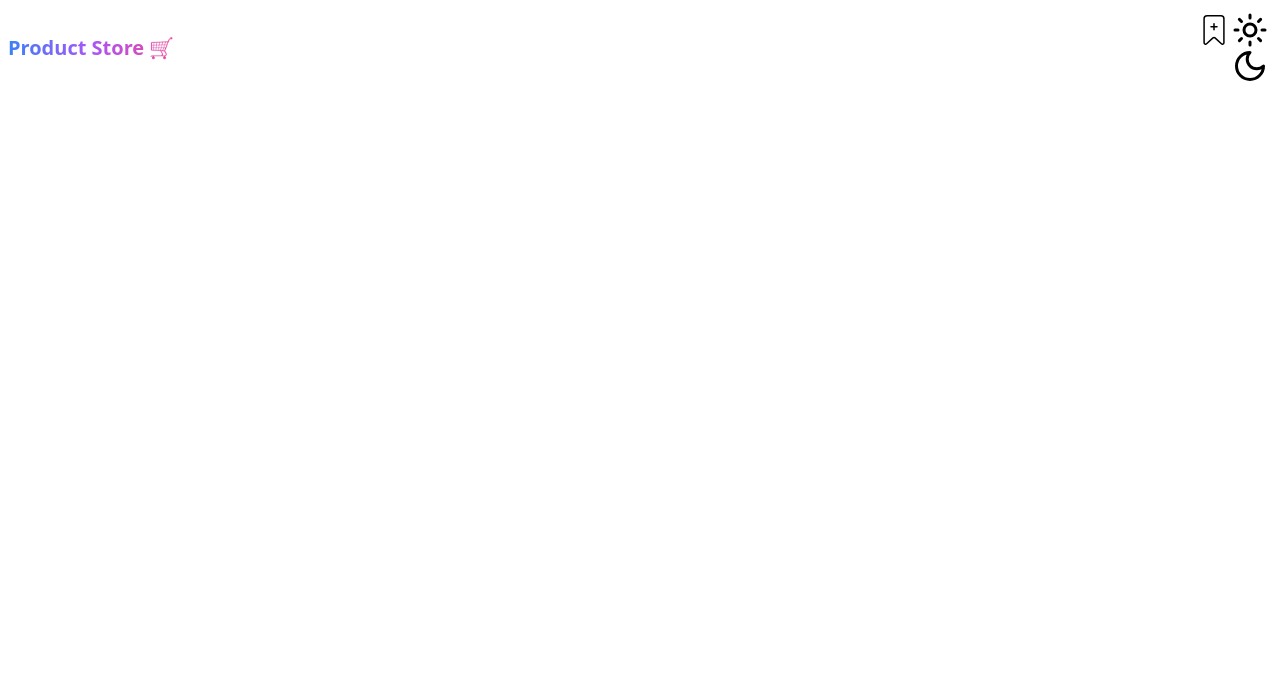
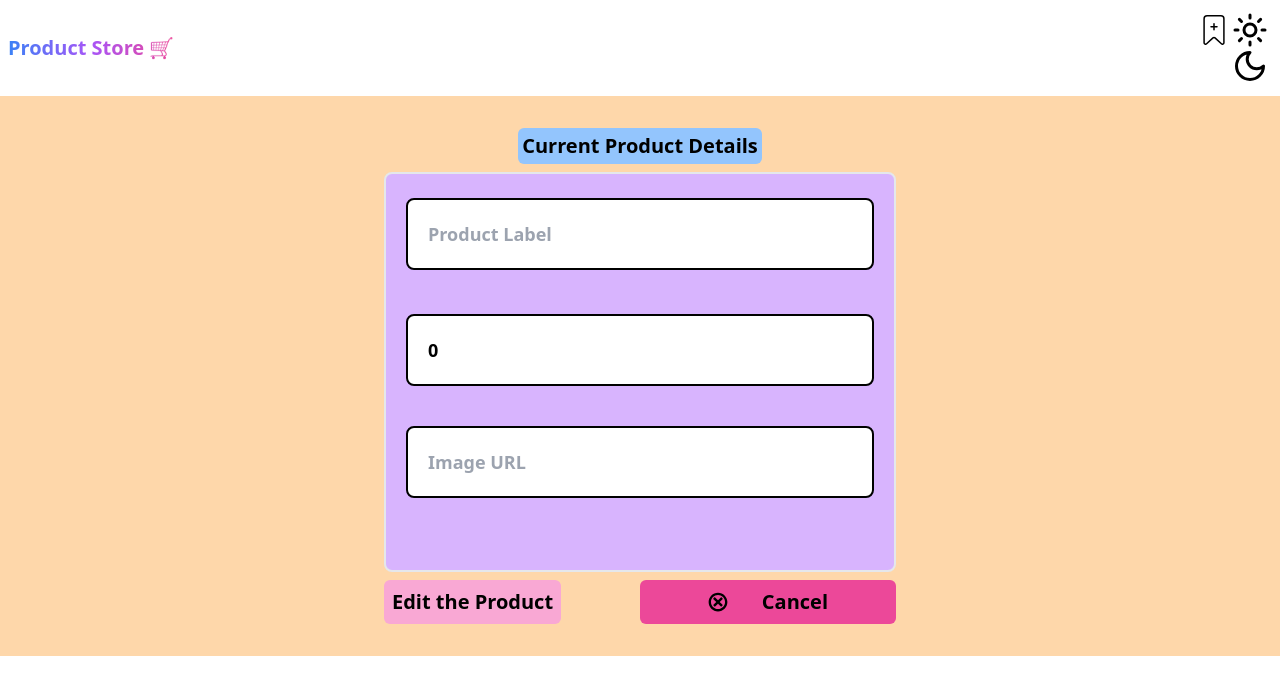
Before and after one commit to codehaldar01/Add-card, a React (Vite) app in the folder frontend/: page /edit/1 in a window 1280 px wide. Before the commit this address had no page. Shown: the top 694 px of the page. Built offline with nearby package versions, Linux system fonts and the light colour scheme; no server answers.

Commit message:
added update funality and CRUD is Completed now

```diff
--- a/frontend/output.css
+++ b/frontend/output.css
@@ -595,12 +595,40 @@ video {
   height: auto;
 }
 
+.h-\[70vh\] {
+  height: 70vh;
+}
+
+.h-\[60vh\] {
+  height: 60vh;
+}
+
+.h-\[50vh\] {
+  height: 50vh;
+}
+
+.h-\[80vh\] {
+  height: 80vh;
+}
+
+.h-\[20vh\] {
+  height: 20vh;
+}
+
 .w-2\/5 {
   width: 40%;
 }
 
 .w-full {
   width: 100%;
+}
+
+.w-3\/4 {
+  width: 75%;
+}
+
+.w-1\/2 {
+  width: 50%;
 }
 
 .max-w-sm {
@@ -621,6 +649,18 @@ video {
 
 .justify-between {
   justify-content: space-between;
+}
+
+.space-y-4 > :not([hidden]) ~ :not([hidden]) {
+  --tw-space-y-reverse: 0;
+  margin-top: calc(1rem * calc(1 - var(--tw-space-y-reverse)));
+  margin-bottom: calc(1rem * var(--tw-space-y-reverse));
+}
+
+.space-y-10 > :not([hidden]) ~ :not([hidden]) {
+  --tw-space-y-reverse: 0;
+  margin-top: calc(2.5rem * calc(1 - var(--tw-space-y-reverse)));
+  margin-bottom: calc(2.5rem * var(--tw-space-y-reverse));
 }
 
 .overflow-hidden {
@@ -677,6 +717,21 @@ video {
   background-color: rgb(216 180 254 / var(--tw-bg-opacity, 1));
 }
 
+.bg-pink-700 {
+  --tw-bg-opacity: 1;
+  background-color: rgb(190 24 93 / var(--tw-bg-opacity, 1));
+}
+
+.bg-pink-600 {
+  --tw-bg-opacity: 1;
+  background-color: rgb(219 39 119 / var(--tw-bg-opacity, 1));
+}
+
+.bg-pink-500 {
+  --tw-bg-opacity: 1;
+  background-color: rgb(236 72 153 / var(--tw-bg-opacity, 1));
+}
+
 .bg-gradient-to-r {
   background-image: linear-gradient(to right, var(--tw-gradient-stops));
 }
@@ -718,6 +773,18 @@ video {
   padding: 1rem;
 }
 
+.p-3 {
+  padding: 0.75rem;
+}
+
+.p-5 {
+  padding: 1.25rem;
+}
+
+.p-6 {
+  padding: 1.5rem;
+}
+
 .text-4xl {
   font-size: 2.25rem;
   line-height: 2.5rem;
@@ -731,6 +798,11 @@ video {
 .text-xl {
   font-size: 1.25rem;
   line-height: 1.75rem;
+}
+
+.text-3xl {
+  font-size: 1.875rem;
+  line-height: 2.25rem;
 }
 
 .font-bold {
--- a/frontend/src/App.jsx
+++ b/frontend/src/App.jsx
@@ -2,6 +2,7 @@ import {Routes, Route} from 'react-router-dom'
 import Homepage from './customComponent/Homepage'
 import CreateProduct from './customComponent/CreateProduct'
 import Navbar from './customComponent/Navbar.jsx'
+import EditCard from './customComponent/EditCard.jsx'
 function App() {
 
   return (
@@ -10,6 +11,7 @@ function App() {
       <Routes>
         <Route path='/' element={<Homepage />} />
         <Route path='/create' element={<CreateProduct />} />
+        <Route path='/edit/:id' element={<EditCard />} />
       </Routes>
       </>
   )
--- /dev/null
+++ b/frontend/src/customComponent/EditCard.jsx
@@ -0,0 +1,125 @@
+import React, { useEffect } from 'react'
+import { useState } from 'react'
+import { useNavigate, useParams } from 'react-router-dom';
+import { GiCancel } from "react-icons/gi";
+const EditCard = () => {
+  const { id } = useParams();
+  const navigate = useNavigate();
+  const [loading, setLoading] = useState(true);
+  const [editProduct, setEditProduct] = useState({
+    name: "",
+    price: 0,
+    img: "",
+  });
+  const handleCancel = ()=>{
+    navigate('/')
+  }
+  useEffect(() => {
+    const fetchProdDetails = async () => {
+      try {
+        const fetchCurProd = await fetch(`http://localhost:5000/api/products/${id}`);
+
+        if (fetchCurProd.ok) {
+          const response = await fetchCurProd.json();
+          const result = response.data;
+          setEditProduct({ name: result.name, price: result.price, img: result.img })
+        }
+      } catch (error) {
+        console.log(error);
+      } finally {
+        setLoading(false)
+      }
+    };
+    fetchProdDetails();
+  }, [id])
+
+  const handleSubmit = async (e) => {
+    e.preventDefault();
+
+    const response = await fetch(`http://localhost:5000/api/products/${id}`, {
+      method: "PUT",
+      headers: { 'Content-Type': 'application/json' },
+      body: JSON.stringify(editProduct)
+    })
+
+    const result = await response.json();
+
+    if (response.ok) {
+      console.log("hello")
+      // setProducts((prev) => {
+      //   prev.map((prod) => (
+      //     prod._id === id ? { ...prod, editProduct } : prod
+      //   ))
+      // })
+      setEditProduct((prod) => {
+        return {
+          name: "",
+          price: 0,
+          img: ""
+        }
+      }
+      )
+      console.log("is navigate working?")
+      navigate('/');
+      console.log("is navigate working?")
+
+    }
+    else {
+      console.log(result.console.error());
+    }
+  }
+  if (loading) {
+    return <div>Loading...</div>
+  }
+  return (
+    <div className="m-auto flex flex-col justify-center items-center bg-orange-200 h-[70vh]">
+      <h1 className="font-extrabold text-xl bg-blue-300 rounded-md p-1 ">Current Product Details</h1>
+      <div className="flex flex-col border-2 border-solid w-2/5 bg-purple-300 p-5 rounded-lg font-bold h-[50vh] space-y-10 mt-2">
+        <input
+          className="border-solid border-2 border-black mt-1 mb-1 p-5 w-full rounded-lg text-lg"
+          placeholder="Product Label"
+          name="name"
+          type="text"
+          value={editProduct.name}
+          onChange={(e) => {
+            setEditProduct({ ...editProduct, name: e.target.value });
+          }}
+        />
+        <input
+          className="border-solid border-2 border-black mt-1 mb-1 p-5 w-full rounded-lg text-lg"
+          placeholder="Enter product price"
+          name="price"
+          type="number"
+          value={editProduct.price}
+          onChange={(e) =>
+            setEditProduct({ ...editProduct, price: e.target.value })
+          }
+        />
+        <input
+          className="border-solid border-2 border-black mt-1 mb-1 p-5 w-full rounded-lg text-lg"
+          placeholder="Image URL"
+          name="img"
+          type="text"
+          value={editProduct.img}
+          onChange={(e) =>
+            setEditProduct({ ...editProduct, img: e.target.value })
+          }
+        />
+      </div>
+      <div className='flex justify-between w-2/5 items-center '>
+        <div className="font-extrabold text-xl bg-pink-300 p-2 rounded-md mt-2">
+          <button onClick={handleSubmit}>Edit the Product</button>
+        </div>
+        <div className='font-extrabold text-xl p-2 rounded-md mt-2 w-1/2 bg-pink-500'>
+          <button className='m-auto flex justify-between items-center w-1/2' onClick={handleCancel}>
+            <GiCancel />
+            <p>Cancel</p>
+          </button>
+
+        </div>
+      </div>
+    </div>
+  )
+}
+
+export default EditCard
--- a/frontend/src/customComponent/ProductCard.jsx
+++ b/frontend/src/customComponent/ProductCard.jsx
@@ -2,9 +2,12 @@ import React from "react";
 import { Link } from "react-router-dom";
 import { MdDelete } from "react-icons/md";
 import { CiEdit } from "react-icons/ci";
+import EditCard from './EditCard.jsx'
+import { useNavigate } from "react-router-dom";
 const url = "http://localhost:5000/api/products";
 
 const ProductCard = ({ name, price, img, id, setProducts }) => {
+  const navigate = useNavigate();
   const handleDelete=async()=>{
     try {
       const del = await fetch(`${url}/${id}`,{method: "DELETE"});
@@ -19,6 +22,9 @@ const ProductCard = ({ name, price, img, id, setProducts }) => {
     } catch (error) {
       console.log(error)
     }
+  }
+  const handleUpdate = async()=>{
+    navigate(`/edit/${id}`)
   }
   return (
     <div className="w-full max-w-sm mx-auto p-4 hover:scale-110  mt-1 mb-1 transition-all duration-2000 ease-in-out">
@@ -39,7 +45,7 @@ const ProductCard = ({ name, price, img, id, setProducts }) => {
           </Link>
           <div className="m-2 font-md">
             <button>
-              <CiEdit />
+              <CiEdit onClick={ handleUpdate} />
             </button>
             <button onClick={ handleDelete }>
               <MdDelete />
```
Also changed, not shown: 2 other files (tests, documents, lock files or other folders).
